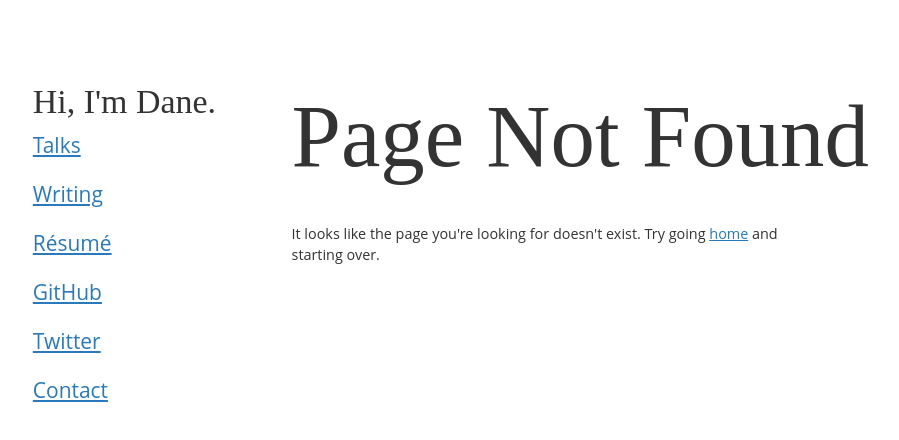
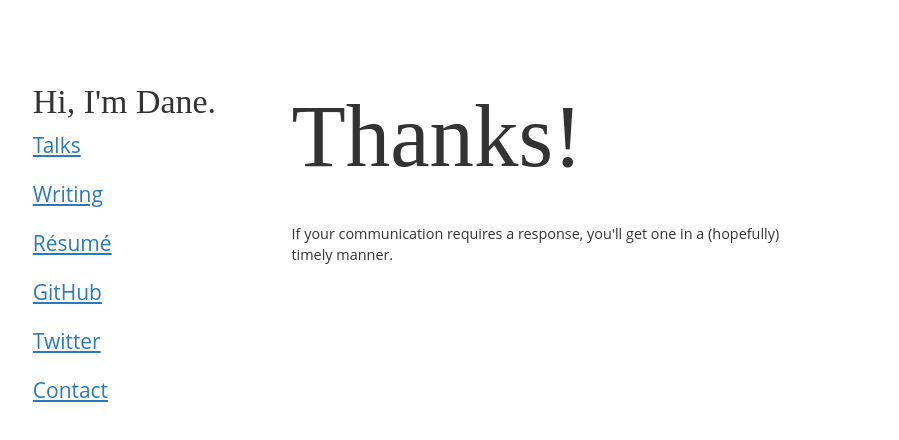
Before and after one commit to daneah/dane.engineering, a Vue app: page /thanks in a window 1280 px wide. Before the commit this address had no page. Shown: the top 440 px of the page, without its empty margins (14-913 px from the left). Built offline with nearby package versions, Linux system fonts and the light colour scheme; a web font is replaced by a local one.

Commit message:
Add thank you page

```diff
--- a/src/components/BaseForm.vue
+++ b/src/components/BaseForm.vue
@@ -1,6 +1,5 @@
 <template>
     <form
-        action=""
         netlify
         netlify-honeypot="pwned"
     >
--- a/src/router.js
+++ b/src/router.js
@@ -5,6 +5,7 @@ import Home from '@/views/Home'
 import Talks from '@/views/Talks'
 import Resume from '@/views/Resume'
 import Contact from '@/views/Contact'
+import ContactSuccess from '@/views/ContactSuccess'
 import NotFound from '@/views/NotFound'
 
 Vue.use(Router)
@@ -35,6 +36,11 @@ export default new Router({
       component: Contact
     },
     {
+      path: '/thanks',
+      name: 'thanks',
+      component: ContactSuccess
+    },
+    {
       path: '*',
       name: 'notfound',
       component: NotFound
--- a/src/views/Contact.vue
+++ b/src/views/Contact.vue
@@ -3,6 +3,7 @@
         <BaseHeading>Get in Touch</BaseHeading>
 
         <BaseForm
+            action="/thanks"
             name="contact"
             class="form"
             method="post"
@@ -49,12 +50,6 @@ export default {
     BaseForm,
     BaseButton
   },
-  data () {
-    return {
-      submitted: false,
-      errored: false,
-    }
-  },
   metaInfo: {
     title: 'Contact',
     meta: [
--- /dev/null
+++ b/src/views/ContactSuccess.vue
@@ -0,0 +1,36 @@
+<template>
+    <main>
+        <BaseHeading>Thanks!</BaseHeading>
+        <BaseParagraph>
+            If your communication requires a response, you'll get one in a (hopefully) timely manner.
+        </BaseParagraph>
+    </main>
+</template>
+
+<script>
+import BaseHeading from '@/components/BaseHeading'
+import BaseParagraph from '@/components/BaseParagraph'
+
+export default {
+  name: 'ContactSuccess',
+  components: {
+    BaseHeading,
+    BaseParagraph
+  },
+  metaInfo: {
+    title: 'Thanks!',
+    meta: [
+      {
+        property: 'og:title',
+        content: 'Thanks! | Dane Hillard',
+        vmid: 'og:title'
+      },
+      {
+        property: 'og:url',
+        content: '//dane.engineering/thanks',
+        vmid: 'og:url'
+      }
+    ]
+  }
+}
+</script>
```
